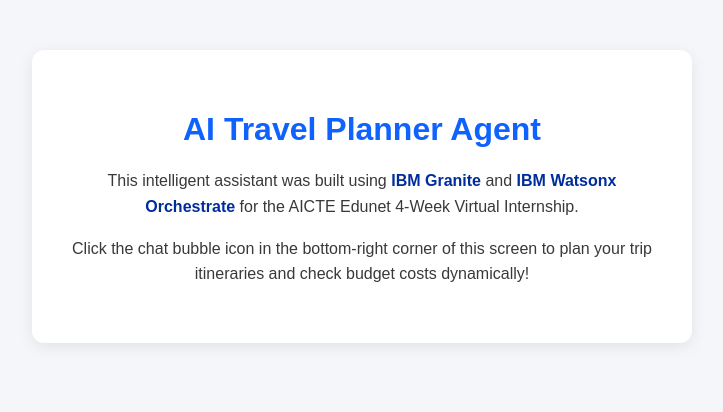
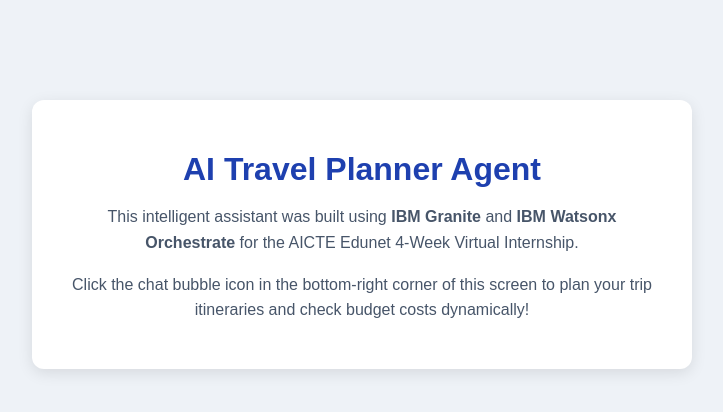
Before and after one commit to niva-2008/IBM-Travel-Planner, a plain HTML site: page index.html in a window 1280 px wide. Shown: the whole page, without its empty margins (278-1001 px from the left). Drawn offline with Linux system fonts and the light colour scheme; a script that the page names is missing.

Commit message:
Update index.html

```diff
--- a/index.html
+++ b/index.html
@@ -3,63 +3,43 @@
 <head>
     <meta charset="UTF-8">
     <meta name="viewport" content="width=device-width, initial-scale=1.0">
-    <title>AICTE Edunet Project: AI Travel Planner</title>
+    <title>AI Travel Planner Agent</title>
     <style>
-        body {
-            font-family: Arial, sans-serif;
-            text-align: center;
-            background-color: #f4f6f9;
-            margin: 0;
-            padding: 50px 20px;
-        }
-        .container {
-            max-width: 600px;
-            margin: auto;
-            background: white;
-            padding: 40px 30px;
-            border-radius: 12px;
-            box-shadow: 0 4px 15px rgba(0,0,0,0.08);
-        }
-        h1 {
-            color: #0f62fe; /* IBM Blue */
-            margin-bottom: 20px;
-        }
-        p {
-            color: #393939;
-            font-size: 16px;
-            line-height: 1.6;
-        }
-        .highlight {
-            font-weight: bold;
-            color: #002d9c;
-        }
+        body { font-family: Arial, sans-serif; text-align: center; background: #eef2f7; padding: 50px; margin: 0; }
+        .container { max-width: 600px; margin: 50px auto; background: white; padding: 30px; border-radius: 12px; box-shadow: 0 4px 15px rgba(0,0,0,0.1); }
+        h1 { color: #1e40af; margin-bottom: 10px; }
+        p { color: #475569; font-size: 1.1srem; line-height: 1.6; }
     </style>
 </head>
 <body>
 
+    <!-- MANDATORY: IBM requires an element with id="root" or it spins forever -->
+    <div id="root"></div>
+
     <div class="container">
         <h1>AI Travel Planner Agent</h1>
-        <p>This intelligent assistant was built using <span class="highlight">IBM Granite</span> and <span class="highlight">IBM Watsonx Orchestrate</span> for the AICTE Edunet 4-Week Virtual Internship.</p>
+        <p>This intelligent assistant was built using <strong>IBM Granite</strong> and <strong>IBM Watsonx Orchestrate</strong> for the AICTE Edunet 4-Week Virtual Internship.</p>
         <p>Click the chat bubble icon in the bottom-right corner of this screen to plan your trip itineraries and check budget costs dynamically!</p>
     </div>
 
-    <!-- IBM Watsonx Orchestrate Live Chat Integration Snippet -->
+    <!-- PASTE YOUR EXACT GENERATED SCRIPT BELOW -->
     <script>
       window.wxOConfiguration = {
-        orchestrationID: "36c8e78f21ea488381966a951aee8362_b9b52553-27d5-497d-bb51-9c6d97caecd2",
-        hostURL: "https://au-syd.watson-orchestrate.cloud.ibm.com",
+        orchestrationID: "864430bc",
+        hostURL: "https://dl.watson-orchestrate.ibm.com",
         rootElementID: "root",
-        deploymentPlatform: "ibmcloud",
-        crn: "crn:v1:bluemix:public:watsonx-orchestrate:au-syd:a/36c8e78f21ea488381966a951aee8362:b9b52553-27d5-497d-bb51-9c6d97caecd2::",
+        showLauncher: true, // Forces the chat bubble launcher icon to show up
         chatOptions: {
-            agentId: "11ca4712-8b78-4be2-aa0b-4d1f05616897",
-        }
+          agentId: "864430bc",
+          agentEnvironmentId: "864430bc",
+        },
       };
+
       setTimeout(function () {
-        const script = document.createElement('script');
+        const script = document.createElement("script");
         script.src = `${window.wxOConfiguration.hostURL}/wxochat/wxoLoader.js?embed=true`;
-        script.addEventListener('load', function () {
-            wxoLoader.init();
+        script.addEventListener("load", function () {
+          wxoLoader.init();
         });
         document.head.appendChild(script);
       }, 0);
```
